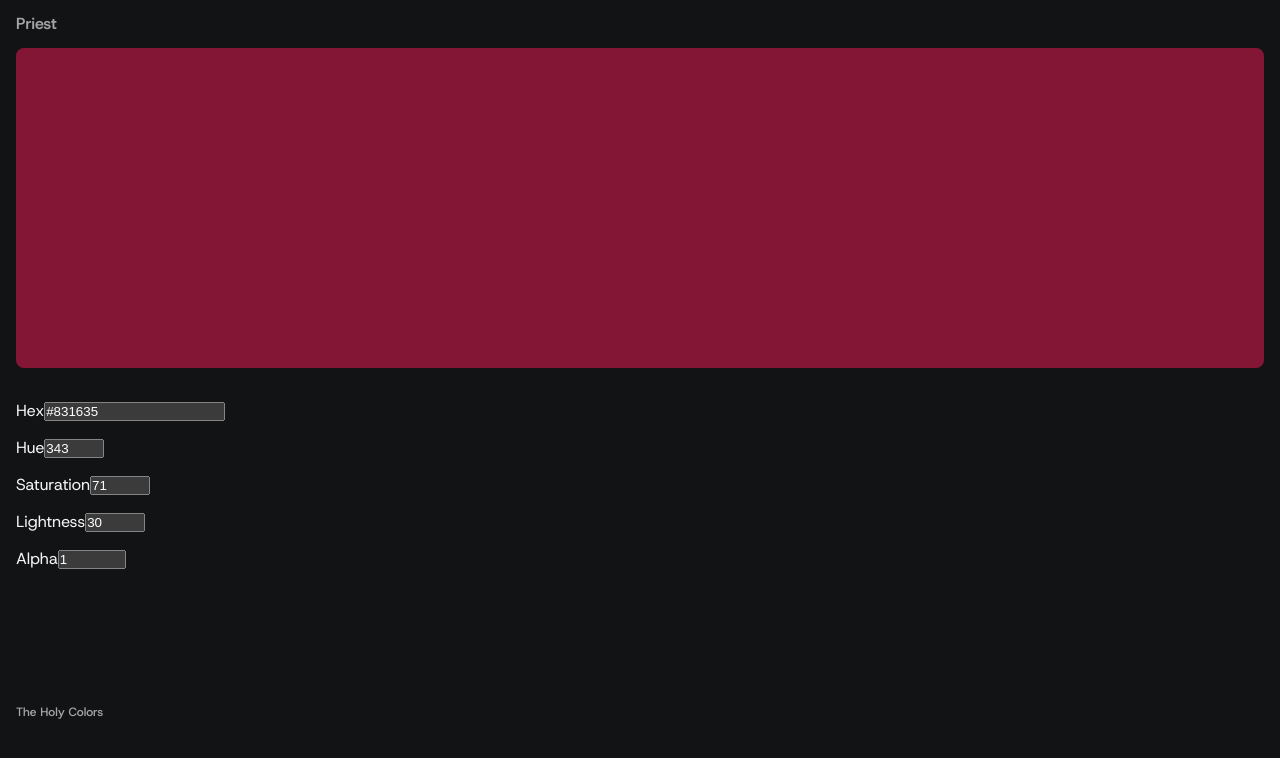
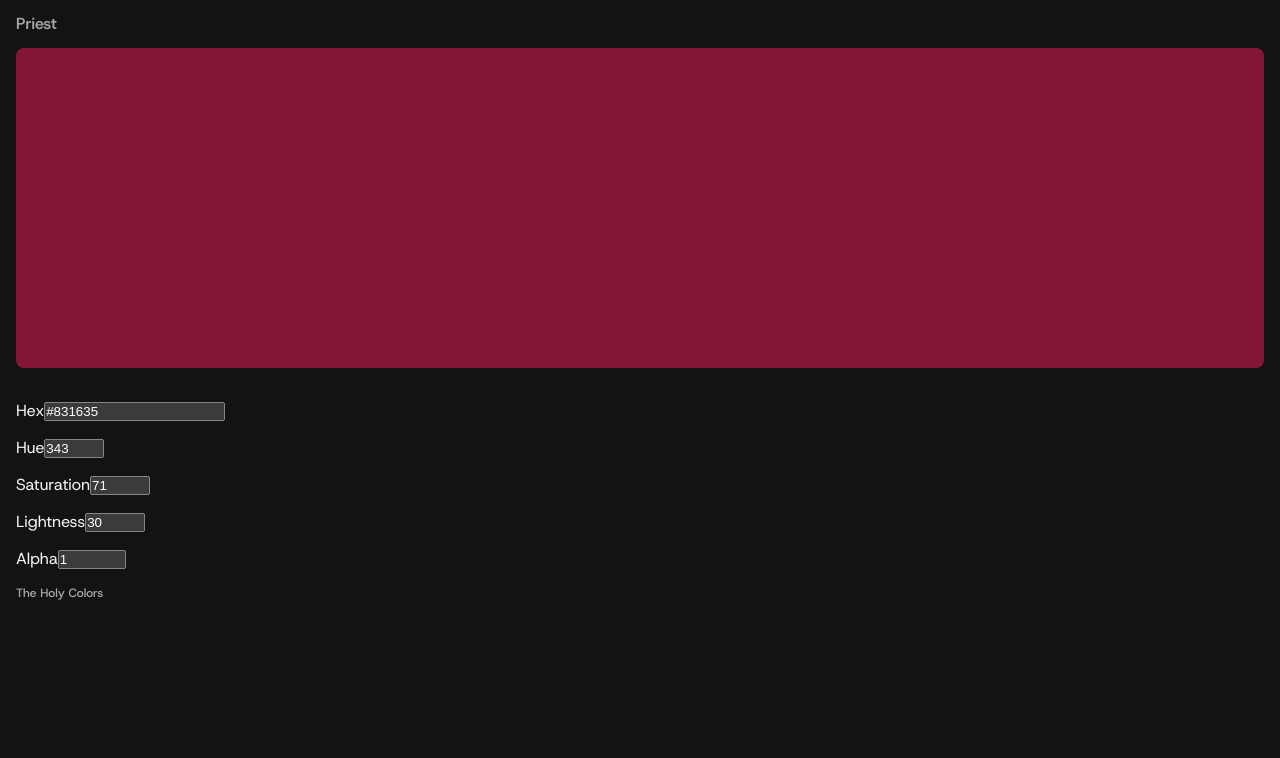
Before and after one commit to r-sp/priest, a Next.js app: page / in a window 1280 px wide. Shown: the top 758 px of the page. Built offline with nearby package versions, Linux system fonts and the light colour scheme.

Commit message:
remove min-height body

```diff
--- a/src/app/style.css
+++ b/src/app/style.css
@@ -22,9 +22,6 @@ html {
   color-scheme: dark;
   font-family: var(--font-sans);
   font-size: 100%;
-}
-main {
-  min-height: 80svh;
 }
 a,
 button {
```
